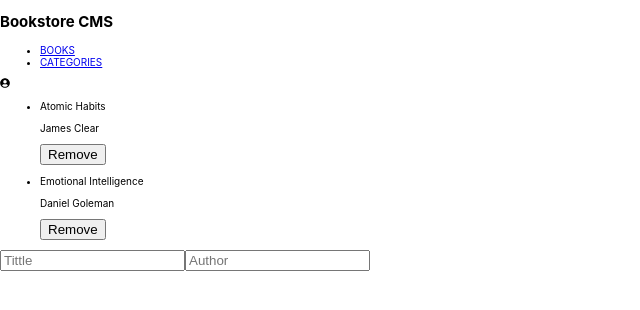
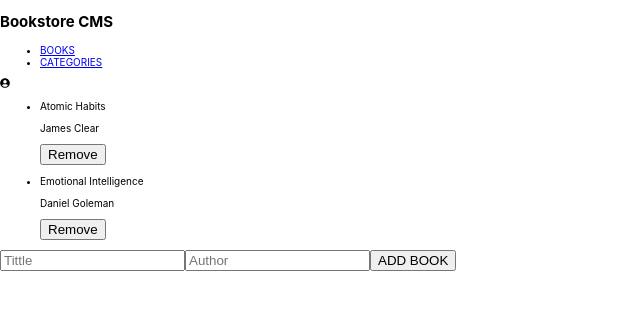
Before and after one commit to dgcuenca/bookstore, a React (Create React App) app: page / in a window 1280 px wide. Shown: the top 310 px of the page, without its empty margins (0-640 px from the left). Built offline with nearby package versions, Linux system fonts and the light colour scheme.

Commit message:
Add functionality for Add new book button

```diff
--- a/src/Components/form.jsx
+++ b/src/Components/form.jsx
@@ -1,26 +1,57 @@
-import React, { Component } from 'react';
+import React, { useState } from 'react';
+import PropTypes from 'prop-types';
+import { v4 as uuidv4 } from 'uuid';
+import { useDispatch } from 'react-redux';
+import { addBook } from '../redux/books/books';
 
-class Form extends Component {
-  constructor(props) {
-    super(props);
-    this.state = {};
+const Form = (props) => {
+  const { title, author } = props;
+  const [newtitle, setNewTitle] = useState(title);
+  const [newAuthor, setNewAuthor] = useState(author);
+  const dispatch = useDispatch();
+
+  function validateNewbook() {
+    if (!newtitle.trim() || !newAuthor.trim()) return;
+    const newBook = { id: uuidv4(), title: newtitle, author: newAuthor };
+    dispatch(addBook(newBook));
+    setNewTitle('');
+    setNewAuthor('');
   }
 
-  render() {
   return (
     <form>
       <input
         type="text"
         placeholder="Tittle"
+        onChange={(e) => setNewTitle(e.target.value)}
+        value={newtitle}
         name="title"
       />
       <input
         type="text"
         placeholder="Author"
-          name="title"
+        onChange={(e) => setNewAuthor(e.target.value)}
+        value={newAuthor}
+        name="author"
       />
+      <button
+        type="button"
+        onClick={() => validateNewbook()}
+      >
+        ADD BOOK
+      </button>
     </form>
   );
-  }
-}
+};
+
+Form.propTypes = {
+  title: PropTypes.string,
+  author: PropTypes.string,
+};
+
+Form.defaultProps = {
+  title: '',
+  author: '',
+};
+
 export default Form;
```
Lines whose indentation alone changed are shown as unchanged.
